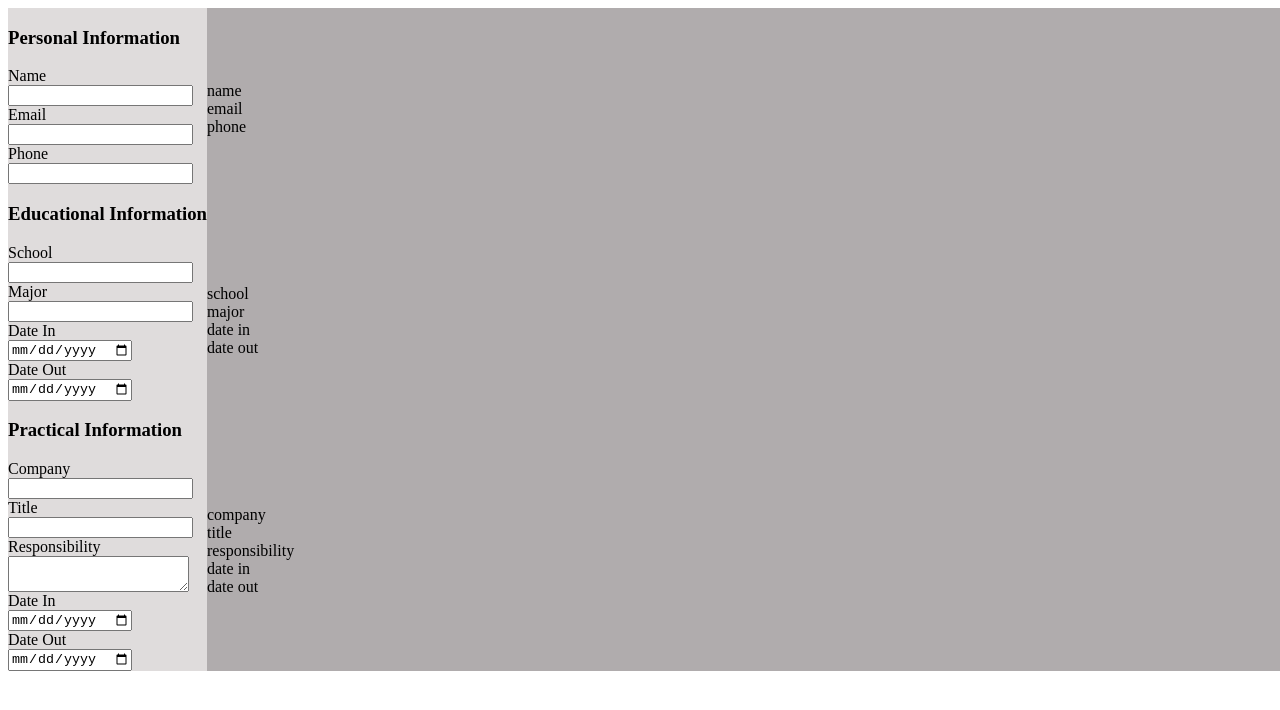
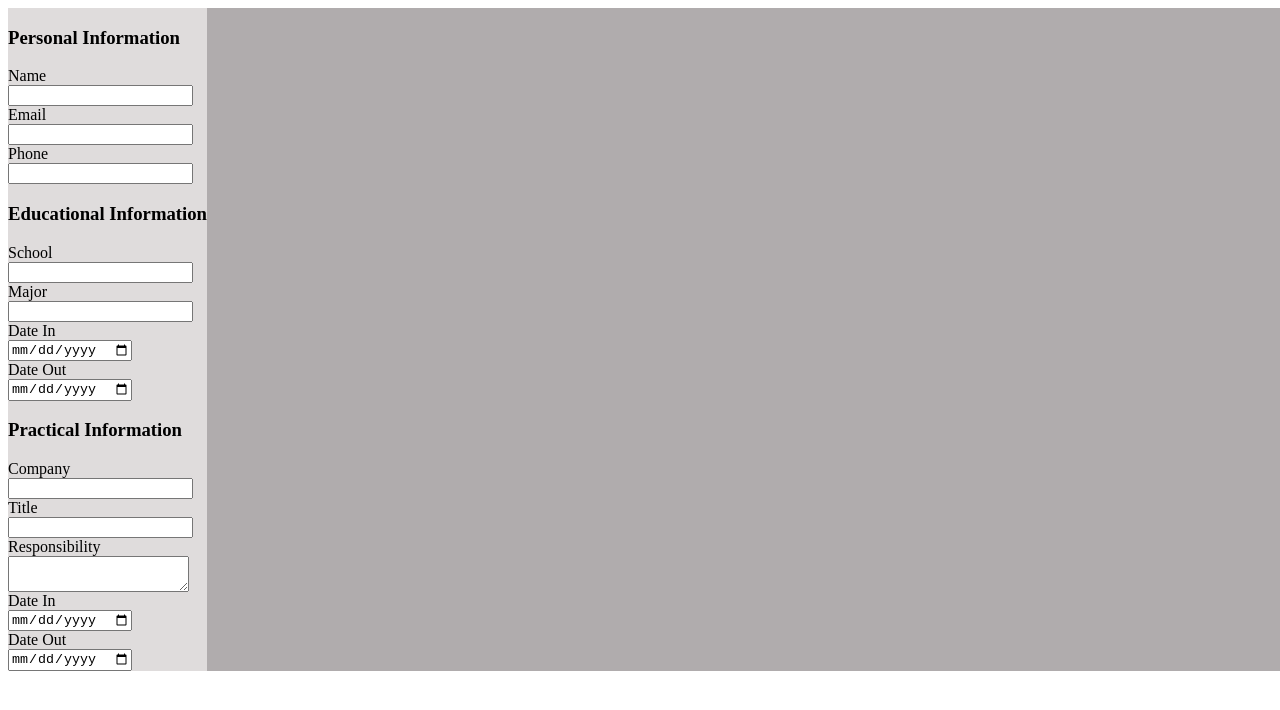
Before and after one commit to j1ngye/cv-application, a React (Vite) app: page / in a window 1280 px wide. Shown: the top 710 px of the page. Built offline with nearby package versions, Linux system fonts and the light colour scheme.

Commit message:
Set state and pass props

```diff
--- a/src/components/Educational.jsx
+++ b/src/components/Educational.jsx
@@ -1,15 +1,47 @@
-export default function Educational() {
+export default function Educational({ educational, handleChange }) {
   return (
     <>
       <h3>Educational Information</h3>
       <label htmlFor="school">School</label>
-      <input type="text" id="school" name="school" />
+      <input
+        type="text"
+        id="school"
+        name="school"
+        value={educational.school}
+        onChange={(e) =>
+          handleChange({ ...educational, school: e.target.value })
+        }
+      />
       <label htmlFor="major">Major</label>
-      <input type="text" id="major" name="major" />
+      <input
+        type="text"
+        id="major"
+        name="major"
+        value={educational.major}
+        onChange={(e) =>
+          handleChange({ ...educational, major: e.target.value })
+        }
+      />
       <label htmlFor="date-in">Date In</label>
-      <input type="date" id="date-in" name="date-in" />
+      <input
+        type="date"
+        id="date-in"
+        name="date-in"
+        value={educational.dateIn}
+        onChange={(e) =>
+          handleChange({ ...educational, dateIn: e.target.value })
+        }
+      />
       <label htmlFor="date-out">Date Out</label>
-      <input type="date" id="date-out" name="date-out" />
+      <input
+        type="date"
+        id="date-out"
+        name="date-out"
+        value={educational.dateOut}
+        onChange={(e) =>
+          handleChange({ ...educational, dateOut: e.target.value })
+        }
+      />
     </>
   );
 }
--- a/src/components/Form.jsx
+++ b/src/components/Form.jsx
@@ -4,14 +4,32 @@ import Educational from "./Educational";
 import Practical from "./Practical";
 import Preview from "./Preview";
 export default function Form() {
+  const [personal, setPersonal] = useState({ name: "", email: "", phone: "" });
+  const [educational, setEducational] = useState({
+    school: "",
+    major: "",
+    dateIn: "",
+    dateOut: "",
+  });
+  const [practical, setPractical] = useState({
+    company: "",
+    title: "",
+    responsibility: "",
+    dateIn: "",
+    dateOut: "",
+  });
   return (
     <>
       <form>
-        <Personal />
-        <Educational />
-        <Practical />
+        <Personal personal={personal} handleChange={setPersonal} />
+        <Educational educational={educational} handleChange={setEducational} />
+        <Practical practical={practical} handleChange={setPractical} />
       </form>
-      <Preview />
+      <Preview
+        personal={personal}
+        educational={educational}
+        practical={practical}
+      />
     </>
   );
 }
--- a/src/components/Personal.jsx
+++ b/src/components/Personal.jsx
@@ -1,13 +1,31 @@
-export default function Personal() {
+export default function Personal({ personal, handleChange }) {
   return (
     <>
       <h3>Personal Information</h3>
       <label htmlFor="name">Name</label>
-      <input type="text" id="name" name="name" />
+      <input
+        type="text"
+        id="name"
+        name="name"
+        value={personal.name}
+        onChange={(e) => handleChange({ ...personal, name: e.target.value })}
+      />
       <label htmlFor="email">Email</label>
-      <input type="text" id="email" name="email" />
+      <input
+        type="text"
+        id="email"
+        name="email"
+        value={personal.email}
+        onChange={(e) => handleChange({ ...personal, email: e.target.value })}
+      />
       <label htmlFor="phone">Phone</label>
-      <input type="text" id="phone" name="phone" />
+      <input
+        type="text"
+        id="phone"
+        name="phone"
+        value={personal.phone}
+        onChange={(e) => handleChange({ ...personal, phone: e.target.value })}
+      />
     </>
   );
 }
--- a/src/components/Practical.jsx
+++ b/src/components/Practical.jsx
@@ -1,17 +1,53 @@
-export default function Practical() {
+export default function Practical({ practical, handleChange }) {
   return (
     <>
       <h3>Practical Information</h3>
       <label htmlFor="company">Company</label>
-      <input type="text" id="company" name="company" />
+      <input
+        type="text"
+        id="company"
+        name="company"
+        value={practical.company}
+        onChange={(e) =>
+          handleChange({ ...practical, company: e.target.value })
+        }
+      />
       <label htmlFor="title">Title</label>
-      <input type="text" id="title" name="title" />
+      <input
+        type="text"
+        id="title"
+        name="title"
+        value={practical.title}
+        onChange={(e) => handleChange({ ...practical, title: e.target.value })}
+      />
       <label htmlFor="responsibility">Responsibility</label>
-      <textarea type="date" id="responsibility" name="responsibility" />
+      <textarea
+        type="date"
+        id="responsibility"
+        name="responsibility"
+        value={practical.responsibility}
+        onChange={(e) =>
+          handleChange({ ...practical, responsibility: e.target.value })
+        }
+      />
       <label htmlFor="date-in">Date In</label>
-      <input type="date" id="date-in" name="date-in" />
+      <input
+        type="date"
+        id="date-in"
+        name="date-in"
+        value={practical.dateIn}
+        onChange={(e) => handleChange({ ...practical, dateIn: e.target.value })}
+      />
       <label htmlFor="date-out">Date Out</label>
-      <input type="date" id="date-out" name="date-out" />
+      <input
+        type="date"
+        id="date-out"
+        name="date-out"
+        value={practical.dateOut}
+        onChange={(e) =>
+          handleChange({ ...practical, dateOut: e.target.value })
+        }
+      />
     </>
   );
 }
--- a/src/components/Preview.jsx
+++ b/src/components/Preview.jsx
@@ -1,24 +1,32 @@
-export default function Preview() {
+export default function Preview({ personal, educational, practical }) {
   return (
     <>
       <main className="preview">
         <section className="personal-section">
-          <div>name</div>
-          <div>email</div>
-          <div>phone</div>
+          <div>{personal.name}</div>
+          <div>{personal.email}</div>
+          <div>{personal.phone}</div>
         </section>
         <section className="educational-section">
-          <div>school</div>
-          <div>major</div>
-          <div>date in</div>
-          <div>date out</div>
+          <div>{educational.school}</div>
+          <div>{educational.major}</div>
+          <div>
+            {educational.dateIn} {educational.dateIn && "--"}
+            {educational.dateIn && educational.dateOut === ""
+              ? "Present"
+              : educational.dateOut}
+          </div>
         </section>
         <section className="practical-section">
-          <div>company</div>
-          <div>title</div>
-          <div>responsibility</div>
-          <div>date in</div>
-          <div>date out</div>
+          <div>{practical.ccompany}</div>
+          <div>{practical.title}</div>
+          <div>{practical.responsibility}</div>
+          <div>
+            {practical.dateIn} {practical.dateIn && "--"}
+            {practical.dateIn && practical.dateOut === ""
+              ? "Present"
+              : practical.dateOut}
+          </div>
         </section>
       </main>
     </>
```
